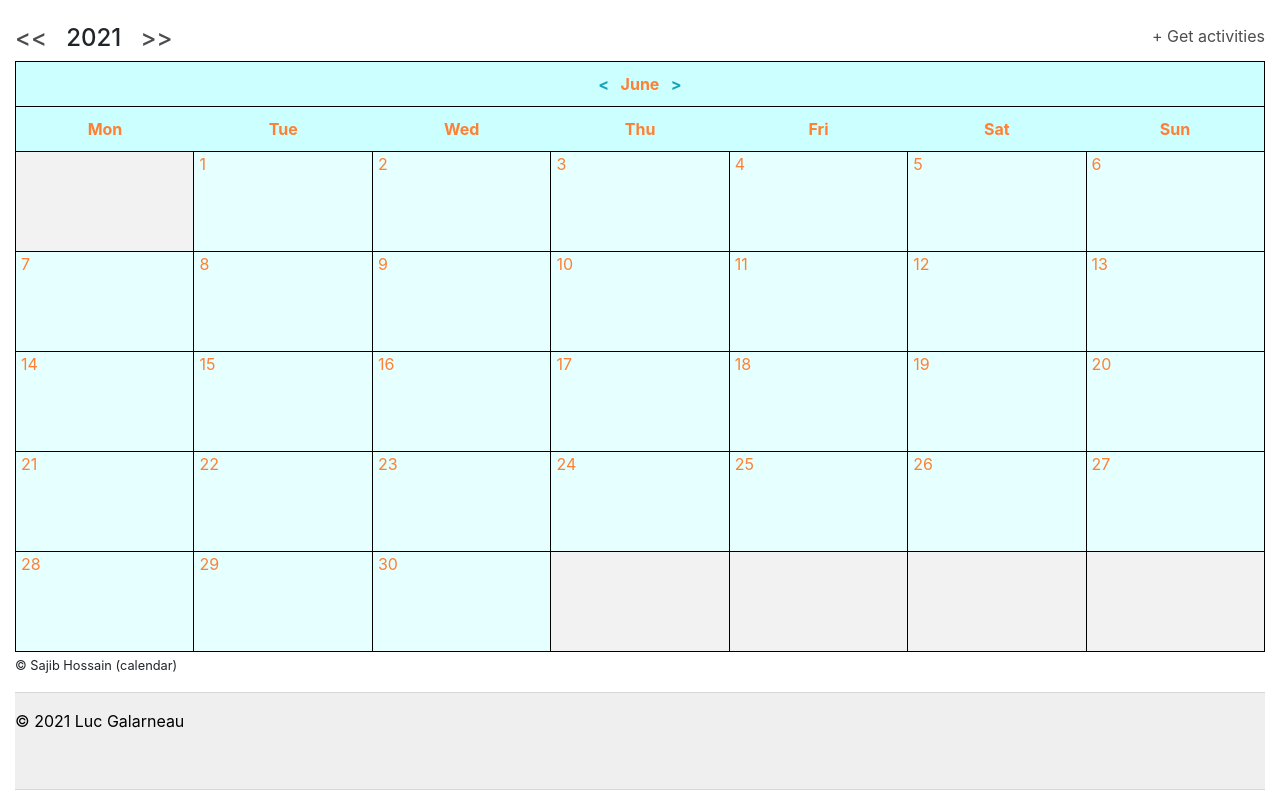
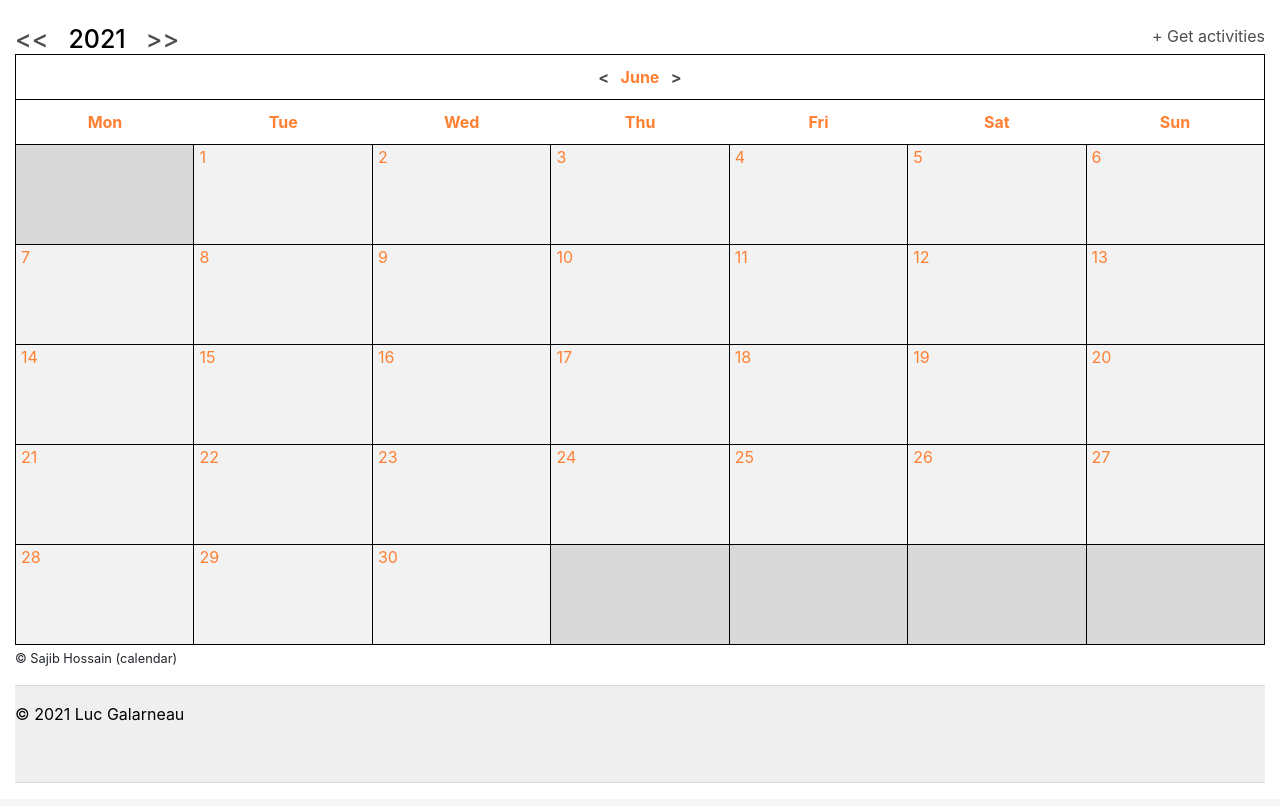
Before and after one commit to lgalarno/lgactivities, a Django app: page /activities/ in a window 1280 px wide. Shown: the part 69-875 px from the top of the page. After the commit the page ends 852 px from the top, so only its background shows below. Run offline with Django 3.2, Linux system fonts and the light colour scheme; the visitor is signed in with stand-in values (Sample User, id 1); data that the repository does not hold is empty; some libraries are stand-ins or nearby versions.

```diff
--- a/activities/models.py
+++ b/activities/models.py
@@ -6,7 +6,7 @@ import datetime
 
 # Create your models here.
 
-
+#TODO allow emoji in title and name. DB utf8mb4_unicode_ci
 class Activity(models.Model):
     id = models.BigIntegerField(primary_key=True)
     name = models.CharField(max_length=255)
--- a/activities/templates/activities/calendar.html
+++ b/activities/templates/activities/calendar.html
@@ -3,10 +3,10 @@
 {% block content %}
     <div class="row justify-content-md-center">
         <div class="col-sm-2">
-            <h4 class="links-arrows" >
-                <a  href="{% url 'activities:calendar' %}?{{ cal.prev_year }}"> << </a>
+            <h4 class="year calendar">
+                <a class="links-arrow" href="{% url 'activities:calendar' %}?{{ cal.prev_year }}"> << </a>
                 &nbsp&nbsp{{ cal.year }}&nbsp&nbsp
-                <a href="{% url 'activities:calendar' %}?{{ cal.next_year }} "> >> </a>
+                <a class="links-arrow" href="{% url 'activities:calendar' %}?{{ cal.next_year }} "> >> </a>
             </h4>
         </div>
 
--- a/activities/utils.py
+++ b/activities/utils.py
@@ -78,8 +78,8 @@ class Calendar(HTMLCalendar):
         """
         tr = super().formatmonthname(theyear, themonth, withyear=withyear)
         _link = reverse("activities:calendar")
-        next_month_link = f'&nbsp&nbsp<a href="{_link}?{self.next_month }"> > </a>'
-        prev_month_link = f'<a href="{_link}?{self.prev_month}"> < </a>&nbsp&nbsp'
+        next_month_link = f'&nbsp&nbsp<a class="links-arrow" href="{_link}?{self.next_month }"> > </a>'
+        prev_month_link = f'<a class="links-arrow"  href="{_link}?{self.prev_month}"> < </a>&nbsp&nbsp'
         return tr[0:34] + prev_month_link + tr[34:-10] + next_month_link + tr[-10:]
 
     @property
--- a/getactivities/views.py
+++ b/getactivities/views.py
@@ -67,7 +67,7 @@ def getactivities(request):
                                 for se in segment_efforts:
                                     segment, created = Segment.objects.get_or_create(
                                         id=se['segment']['id'],
-                                        name=se['segment']['name']
+                                        name=se['segment']['name']  # TODO possible bug
                                     )
                                     obj = SegmentEffort(
                                         id=se['id'],
--- a/lgactivities/settings/production.py
+++ b/lgactivities/settings/production.py
@@ -88,6 +88,9 @@ DATABASES = {
         'USER': os.getenv('DATABASE_USER'),
         'PASSWORD': os.getenv('DATABASE_PASSWORD'),
         'NAME': os.getenv('DATABASE_NAME'),
+        'OPTIONS': {
+            'charset': 'utf8mb4',
+            'use_unicode': True, },
     },
 }
 
--- a/static/css/style.css
+++ b/static/css/style.css
@@ -23,6 +23,7 @@ table.dataTable thead .sorting {
   height: 400px;
 }
 
+
 .calendar {
   width: 100%;
   margin: auto;
@@ -39,7 +40,8 @@ table.dataTable thead .sorting {
   padding: 10px;
   text-align: center;
   font-size: 16px;
-  background: #ccffff;
+  /*background: #ccffff;*/
+  background: white;
 }
 
 .calendar td {
@@ -49,19 +51,24 @@ table.dataTable thead .sorting {
 }
 
 .month {
+  font-size: 24px;
+}
+.year {
   font-size: 25px;
+  color: black;
 }
-
 .date {
   font-size: 16px;
 }
 
 .has_date {
-  background: #e6ffff;
+  /*background: #e6ffff;*/
+  background: #f2f2f2;;
 }
 
 .has_no_date {
-  background: #f2f2f2;
+  /*background: #f2f2f2;*/
+  background: #d9d9d9;
 }
 
 .calendar ul {
@@ -90,14 +97,15 @@ table.dataTable thead .sorting {
 .calendar a:hover {
   color: #0b505b;
 }
-
-.links-arrows a {
+.calendar .links-arrow {
   color: #4d4d4d;
 }
-.links-arrows a:hover {
+
+.calendar .links-arrow:hover {
   color: #000000;
   text-decoration: none;
 }
+
 
 a {
   color: #4d4d4d;
```
